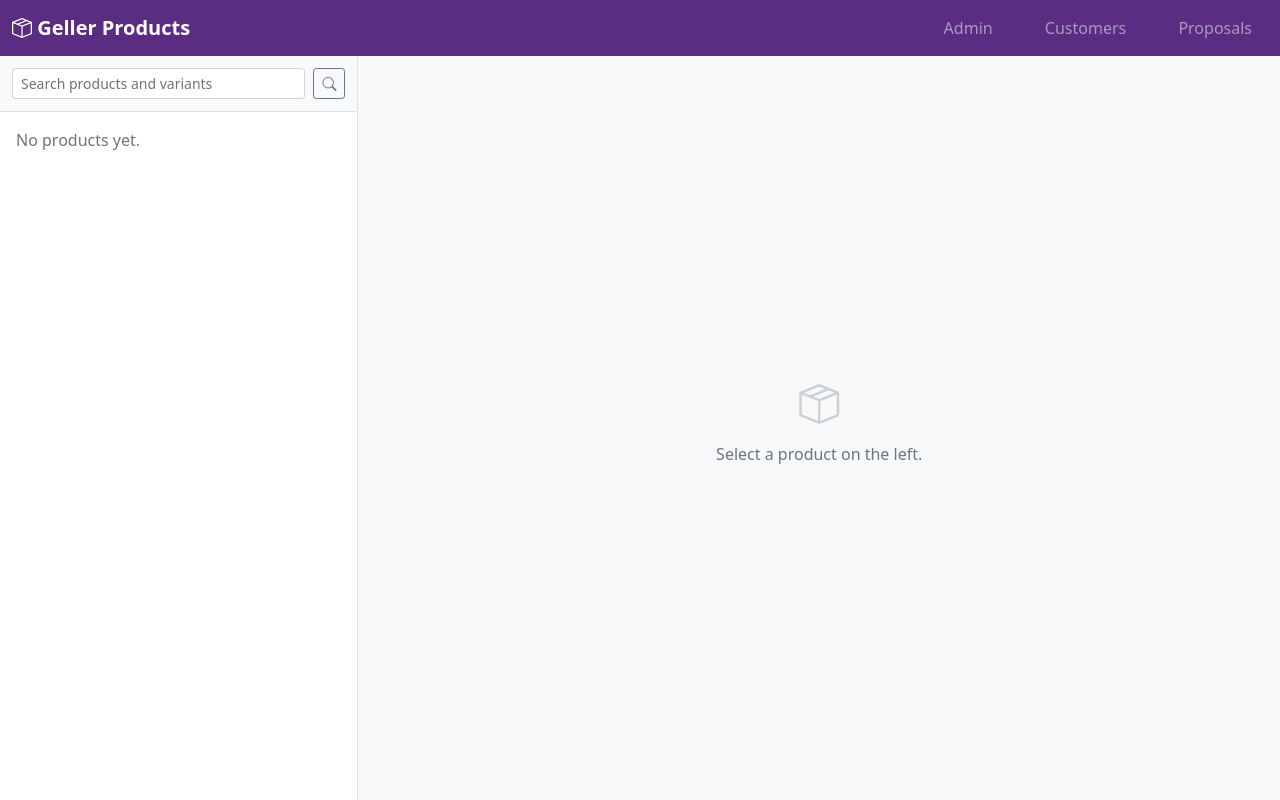
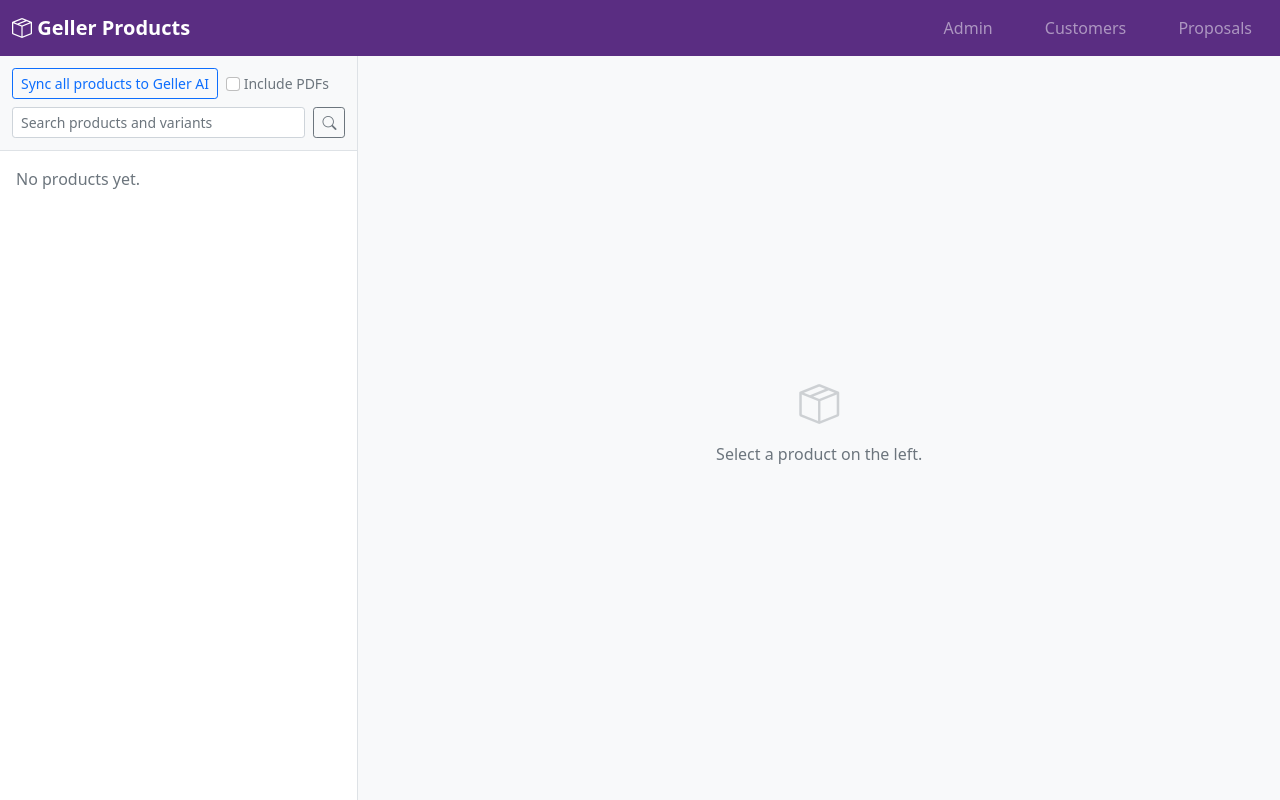
Before and after one commit to trackingallday/geller2025, a Django app: page /product-dashboard/ in a window 1280 px wide. Run offline with Django 3.2, Linux system fonts and the light colour scheme; the visitor is signed in with stand-in values (Sample User, id 1); data that the repository does not hold is empty; parts of the project's set-up code (start-up, migrations or seed data) failed here and were passed over; some libraries are stand-ins or nearby versions.

Commit message:
bulk sync

```diff
--- a/chemsapp/product_dashboard_views.py
+++ b/chemsapp/product_dashboard_views.py
@@ -7,6 +7,8 @@ shape of the quote dashboard in quotes/dashboard_views.py.
 import base64
 import json
 import logging
+import threading
+import uuid
 
 import requests
 from django.conf import settings
@@ -747,3 +749,84 @@ def sync_product_to_geller_ai(request, product_id):
             {'ok': False, 'error': 'Could not reach Geller AI.'}, status=502)
 
     return JsonResponse(data)
+
+
+# In-memory bulk-sync status, keyed by run id. One run at a time in practice
+# (the UI disables the button while a run is in progress) — a plain module
+# dict is enough for a low-traffic internal tool; it does not survive a
+# worker restart, which is fine since the run itself would have died too.
+_bulk_sync_status = {}
+
+
+def _run_bulk_sync(run_id, user_id):
+    """Background thread body: sync every product, one at a time.
+
+    Deliberately does NOT touch competitor/knowledge/training/catalogue
+    data — those only come from geller_ai's local batch pipeline. This
+    loops over chemsapp.Product only, reusing the same per-product
+    function and payload shape (and therefore the same price-free
+    guarantee) as the single-product button.
+    """
+    from django.contrib.auth.models import User
+    user = User.objects.get(pk=user_id)
+    include_pdfs = _bulk_sync_status[run_id]['include_pdfs']
+    product_ids = list(Product.objects.order_by('pk').values_list('pk', flat=True))
+    status = _bulk_sync_status[run_id]
+    status['total'] = len(product_ids)
+
+    for product_id in product_ids:
+        if status.get('cancelled'):
+            break
+        try:
+            product = Product.objects.get(pk=product_id)
+            _sync_product_to_geller_ai(product, user, include_pdfs)
+            status['succeeded'] += 1
+        except Exception as e:
+            status['failed'] += 1
+            status['errors'].append(f'{product_id}: {e}')
+            logger.warning('Bulk Geller AI sync failed for product %s: %s', product_id, e)
+        status['processed'] += 1
+
+    status['done'] = True
+
+
+@staff_member_required
+def sync_all_products_to_geller_ai(request):
+    """Start a background sync of every product (not competitor/knowledge data).
+
+    Returns a run id immediately; the page polls sync_all_products_status
+    for progress. Only one run's status is kept per run id — the button
+    disables itself client-side while a run is active, so this doesn't
+    need to reject a second concurrent start server-side.
+    """
+    if request.method != 'POST':
+        return JsonResponse({'ok': False, 'error': 'POST required'}, status=405)
+
+    include_pdfs = request.POST.get('include_pdfs') == 'true'
+    run_id = uuid.uuid4().hex
+    _bulk_sync_status[run_id] = {
+        'total': 0, 'processed': 0, 'succeeded': 0, 'failed': 0,
+        'errors': [], 'done': False, 'cancelled': False, 'include_pdfs': include_pdfs,
+    }
+
+    thread = threading.Thread(
+        target=_run_bulk_sync, args=(run_id, request.user.pk), daemon=True)
+    thread.start()
+
+    return JsonResponse({'ok': True, 'run_id': run_id})
+
+
+@staff_member_required
+def sync_all_products_status(request, run_id):
+    status = _bulk_sync_status.get(run_id)
+    if status is None:
+        return JsonResponse({'ok': False, 'error': 'Unknown run id'}, status=404)
+    return JsonResponse({
+        'ok': True,
+        'total': status['total'],
+        'processed': status['processed'],
+        'succeeded': status['succeeded'],
+        'failed': status['failed'],
+        'done': status['done'],
+        'errors': status['errors'][-10:],
+    })
--- a/chemsapp/templates/chemsapp/product_dashboard.html
+++ b/chemsapp/templates/chemsapp/product_dashboard.html
@@ -376,6 +376,26 @@
     <!-- Product list -->
     <div class="product-list-panel">
         <div class="list-panel-header">
+            <div class="sync-all-geller-ai mb-2"
+                 data-start-url="{% url 'sync_all_products_to_geller_ai' %}"
+                 data-status-url-template="{% url 'sync_all_products_status' 'deadbeef' %}">
+                {% csrf_token %}
+                <div class="d-flex align-items-center gap-2">
+                    <button type="button" class="btn btn-sm btn-outline-primary sync-all-btn">
+                        Sync all products to Geller AI
+                    </button>
+                    <label class="form-check-label small text-muted mb-0">
+                        <input type="checkbox" class="form-check-input sync-all-include-pdfs">
+                        Include PDFs
+                    </label>
+                </div>
+                <div class="sync-all-progress-wrap mt-1" hidden>
+                    <div class="progress" style="height: 6px;">
+                        <div class="progress-bar sync-all-progress-bar" role="progressbar" style="width: 0%"></div>
+                    </div>
+                    <div class="sync-all-progress small text-muted mt-1"></div>
+                </div>
+            </div>
             {% comment %}
             The list updates as the user types. The button stays for a
             browser with no JavaScript, which posts the form as before.
@@ -1233,6 +1253,95 @@
 </script>
 
 <script>
+/* "Sync all products to Geller AI": starts a background bulk sync (products
+   only, never competitor/knowledge data) and polls for progress. Reuses the
+   same per-product endpoint and payload shape server-side, so it carries the
+   same price-free guarantee. */
+(function () {
+    var wrap = document.querySelector('.sync-all-geller-ai');
+    if (!wrap) { return; }
+
+    var button = wrap.querySelector('.sync-all-btn');
+    var checkbox = wrap.querySelector('.sync-all-include-pdfs');
+    var progressWrap = wrap.querySelector('.sync-all-progress-wrap');
+    var progressBar = wrap.querySelector('.sync-all-progress-bar');
+    var progressEl = wrap.querySelector('.sync-all-progress');
+    var csrfInput = wrap.querySelector('input[name=csrfmiddlewaretoken]');
+    var statusUrlTemplate = wrap.dataset.statusUrlTemplate;
+    var pollTimer = null;
+
+    function statusUrl(runId) {
+        return statusUrlTemplate.replace('deadbeef', runId);
+    }
+
+    function poll(runId) {
+        fetch(statusUrl(runId), { credentials: 'same-origin' })
+            .then(function (r) { return r.json(); })
+            .then(function (data) {
+                if (!data.ok) {
+                    progressEl.textContent = data.error || 'Lost track of the sync run.';
+                    button.disabled = false;
+                    return;
+                }
+                var pct = data.total ? Math.round((data.processed / data.total) * 100) : 0;
+                progressBar.style.width = pct + '%';
+                progressBar.classList.toggle('bg-danger', data.failed > 0);
+                progressEl.textContent = 'Synced ' + data.processed + '/' + data.total +
+                    ' (' + data.succeeded + ' ok, ' + data.failed + ' failed)';
+                if (data.done) {
+                    clearInterval(pollTimer);
+                    pollTimer = null;
+                    button.disabled = false;
+                    progressEl.textContent += data.failed > 0 && data.errors.length
+                        ? ' — done. e.g. ' + data.errors[0]
+                        : ' — done.';
+                } else if (!pollTimer) {
+                    pollTimer = setInterval(function () { poll(runId); }, 2000);
+                }
+            })
+            .catch(function () {
+                progressEl.textContent = 'Lost connection while checking progress.';
+            });
+    }
+
+    button.addEventListener('click', function () {
+        if (!confirm('Sync every product to Geller AI now? This can take several minutes.')) {
+            return;
+        }
+        button.disabled = true;
+        progressWrap.hidden = false;
+        progressBar.style.width = '0%';
+        progressBar.classList.remove('bg-danger');
+        progressEl.textContent = 'Starting…';
+
+        var body = new FormData();
+        body.append('csrfmiddlewaretoken', csrfInput.value);
+        body.append('include_pdfs', checkbox.checked ? 'true' : 'false');
+
+        fetch(wrap.dataset.startUrl, {
+            method: 'POST',
+            body: body,
+            credentials: 'same-origin',
+            headers: { 'X-Requested-With': 'XMLHttpRequest' }
+        })
+            .then(function (r) { return r.json(); })
+            .then(function (data) {
+                if (!data.ok) {
+                    progressEl.textContent = data.error || 'Could not start the sync.';
+                    button.disabled = false;
+                    return;
+                }
+                poll(data.run_id);
+            })
+            .catch(function () {
+                progressEl.textContent = 'Could not reach the server.';
+                button.disabled = false;
+            });
+    });
+})();
+</script>
+
+<script>
 /* The left list updates as the user types. The server renders the same
    include the page loaded with, so the rows keep their shape. With no
    JavaScript the form still posts and the page reloads, as before. */
--- a/chemsapp/urls.py
+++ b/chemsapp/urls.py
@@ -20,6 +20,10 @@ urlpatterns = [
             product_dashboard_views.save_product_details, name='save_product_details'),
     re_path(r'^product-dashboard/(?P<product_id>\d+)/sync-geller-ai/$',
             product_dashboard_views.sync_product_to_geller_ai, name='sync_product_to_geller_ai'),
+    re_path(r'^product-dashboard/sync-all-geller-ai/$',
+            product_dashboard_views.sync_all_products_to_geller_ai, name='sync_all_products_to_geller_ai'),
+    re_path(r'^product-dashboard/sync-all-geller-ai/(?P<run_id>[0-9a-f]+)/status/$',
+            product_dashboard_views.sync_all_products_status, name='sync_all_products_status'),
     re_path(r'^product-dashboard/(?P<product_id>\d+)/save-compliance/$',
             product_dashboard_views.save_product_compliance, name='save_product_compliance'),
     re_path(r'^product-dashboard/(?P<product_id>\d+)/save-variants/$',
```
